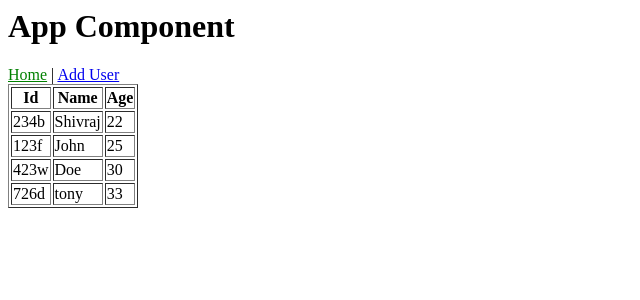
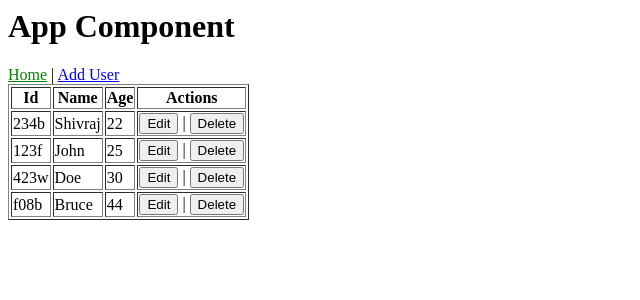
Before and after one commit to shivrajpro/react-step-by-step, a React (Vite) app: page / in a window 1280 px wide. Shown: the top 300 px of the page, without its empty margins (0-640 px from the left). Built offline with nearby package versions, Linux system fonts and the light colour scheme; data requests are answered from the project's data file.

Commit message:
implement delete user api

```diff
--- a/db.json
+++ b/db.json
@@ -1,14 +1,14 @@
 {
   "posts": [
     {
-      "id": 1,
+      "id": "1",
       "title": "json-server",
       "author": "typicode"
     }
   ],
   "comments": [
     {
-      "id": 1,
+      "id": "1",
       "body": "some comment",
       "postId": 1
     }
@@ -33,9 +33,9 @@
       "age": 30
     },
     {
-      "id": "726d",
-      "name": "tony",
-      "age": "33"
+      "id": "f08b",
+      "name": "Bruce",
+      "age": "44"
     }
   ]
 }
--- a/src/AddUser.jsx
+++ b/src/AddUser.jsx
@@ -13,7 +13,7 @@ const AddUser = () => {
       body: JSON.stringify({ name: username, age }),
     });
 
-    console.log(">> response", response);
+    alert("New User Added");
     navigate("/");
   };
 
--- a/src/UserList.jsx
+++ b/src/UserList.jsx
@@ -2,17 +2,29 @@ import { useEffect, useState } from "react";
 
 const UserList = () => {
   const [userList, setUserList] = useState([]);
+  const url = "http://localhost:3000/users";
 
   useEffect(() => {
     fetchUsers();
   }, []);
 
   async function fetchUsers() {
-    const url = "http://localhost:3000/users";
     let response = await fetch(url);
     response = await response.json();
 
     setUserList(response);
+  }
+
+  async function deleteUser(userId) {
+    if (confirm("Are you sure to delete the user with Id: " + userId)) {
+      let response = await fetch(`${url}/${userId}`, { method: "delete" });
+      response = await response.json();
+
+      if (response) {
+        alert(`User ${response.name} is deleted`);
+        fetchUsers();
+      }
+    }
   }
 
   return (
@@ -23,6 +35,7 @@ const UserList = () => {
             <th>Id</th>
             <th>Name</th>
             <th>Age</th>
+            <th>Actions</th>
           </tr>
         </thead>
         <tbody>
@@ -33,6 +46,11 @@ const UserList = () => {
                   <td> {user.id} </td>
                   <td> {user.name} </td>
                   <td> {user.age} </td>
+                  <td>
+                    {" "}
+                    <button>Edit</button> |{" "}
+                    <button onClick={() => deleteUser(user.id)}>Delete</button>
+                  </td>
                 </tr>
               );
             })}
```
